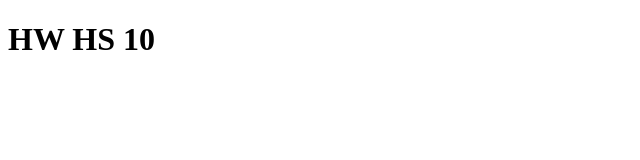
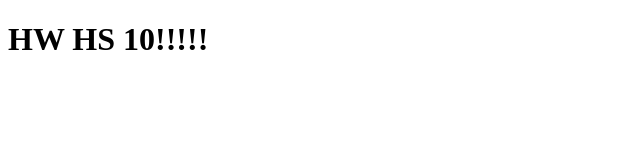
Before and after one commit to cheestick/goit-js-hw-10-food-service, a website built with Parcel: page src/index.html in a window 1280 px wide. Shown: the full height of the page, 0-640 px from the left. Built offline with nearby package versions, Linux system fonts and the light colour scheme.

Commit message:
gh pages tested successfully

```diff
--- a/src/index.html
+++ b/src/index.html
@@ -7,6 +7,6 @@
     <title>HW JS 10</title>
   </head>
   <body>
-    <h1>HW HS 10</h1>
+    <h1>HW HS 10!!!!!</h1>
   </body>
 </html>
```
Also changed, not shown: dist/index.html.
